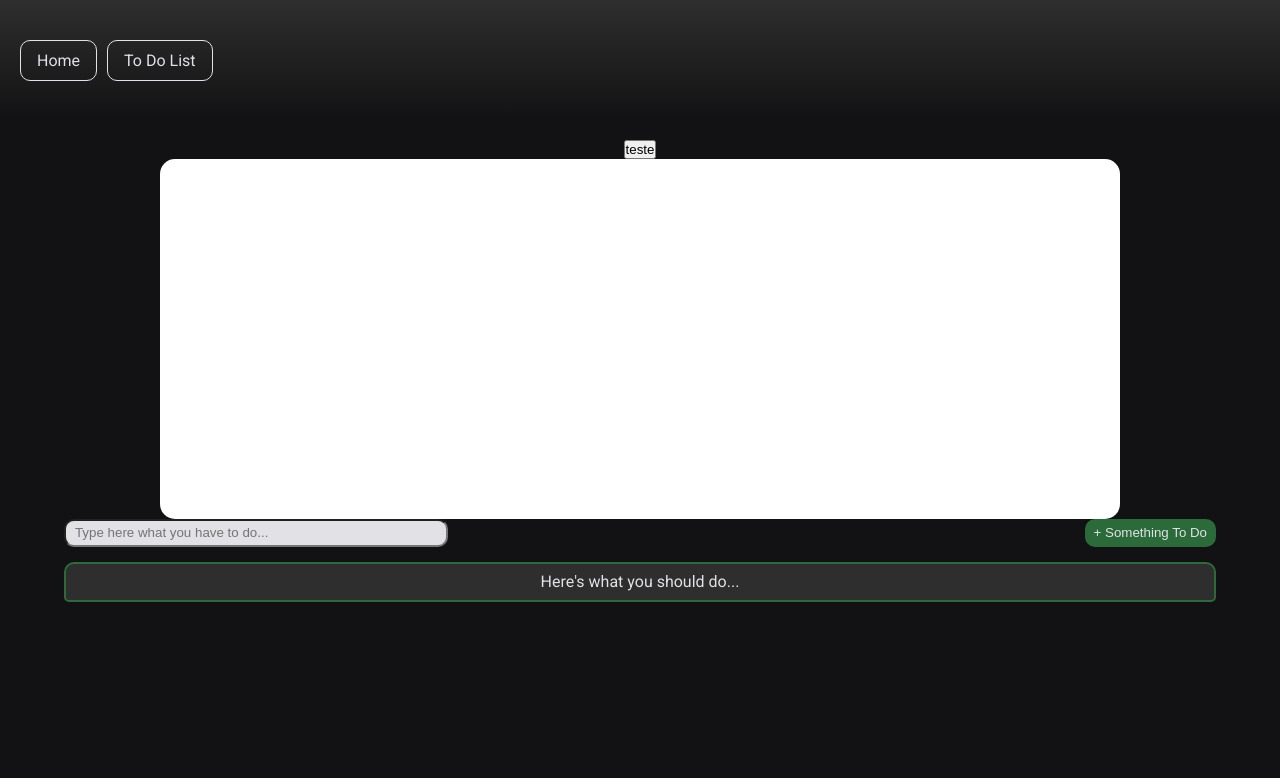
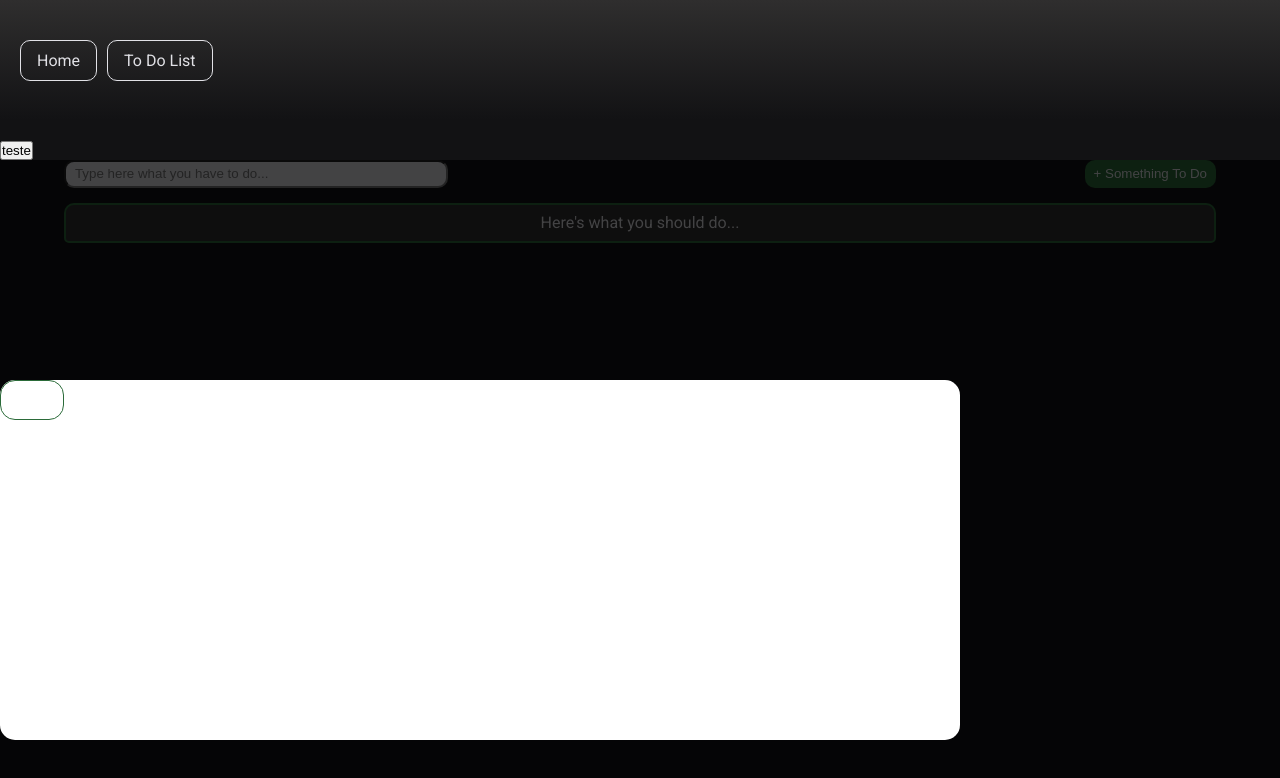
Before and after one commit to ArthurRF/NextJSLearn, a Next.js app: page /todo in a window 1280 px wide. Both pictures are taken after a click on the button "teste". Shown: the top 778 px of the page. Built offline with nearby package versions, Linux system fonts and the light colour scheme.

Commit message:
TEST - Implementing todo modal

```diff
--- a/src/pages/todo/index.tsx
+++ b/src/pages/todo/index.tsx
@@ -21,14 +21,21 @@ const Home: React.FC = () => {
         <title>To Do List</title>
       </Head>
 
+      <button onClick={_ => setIsModalVisible(!isModalVisible)}>teste</button>
+      {
+        isModalVisible &&
+        <S.ModalContainer>
+          <S.ModalInput>
+            <S.CloseModal />
+          </S.ModalInput>
+        </S.ModalContainer>
+      }
+
       <S.ListContainer>
-        <button onClick={_ => setIsModalVisible(!isModalVisible)}>teste</button>
-        {isModalVisible && <S.ModalInput />}
         <S.ManagerContainer>
           <div>
             <S.InputContainer
               type='text'
-              id='todo_message'
               placeholder='Type here what you have to do...'
               value={newThingMessage} onChange={e => {
                 setNewThingMessage(e.target.value)
--- a/src/pages/todo/styles.ts
+++ b/src/pages/todo/styles.ts
@@ -138,11 +138,35 @@ export const StyledCheckbox = styled.div<ICheckboxProps>`
 
   background-color: ${props => props.alreadyDone ? props.theme.colors.primaryLight : props.theme.colors.text};
 `
+
+export const ModalContainer = styled.div`
+  width: 100vw;
+  height: 100vh;
+  position: absolute;
+  z-index: 1;
+  background-color: rgba(0, 0, 0, 0.7);
+
+  text-align: center;
+  align-items: center;
+  align-self: center;
+  align-content: center;
+`;
+
 export const ModalInput = styled.div`
   width: 75vw;
   height: 45vh;
   border-radius: 15px;
 
   background-color: white;
-  z-index: 10;
 `;
+
+export const CloseModal = styled.div`
+
+  position: absolute;
+  width: 5vw;
+  height: 5vh;
+  border-radius: 15px;
+  transition: all 150ms;
+  cursor: pointer;
+  border: 1px solid ${props => props.theme.colors.primary};
+`;
```
